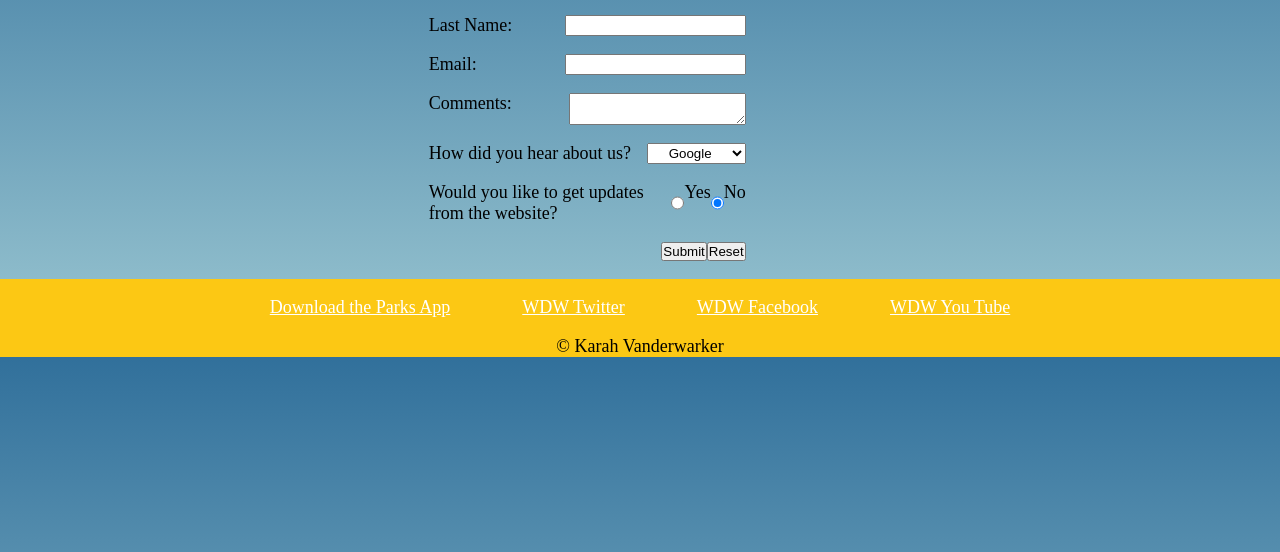
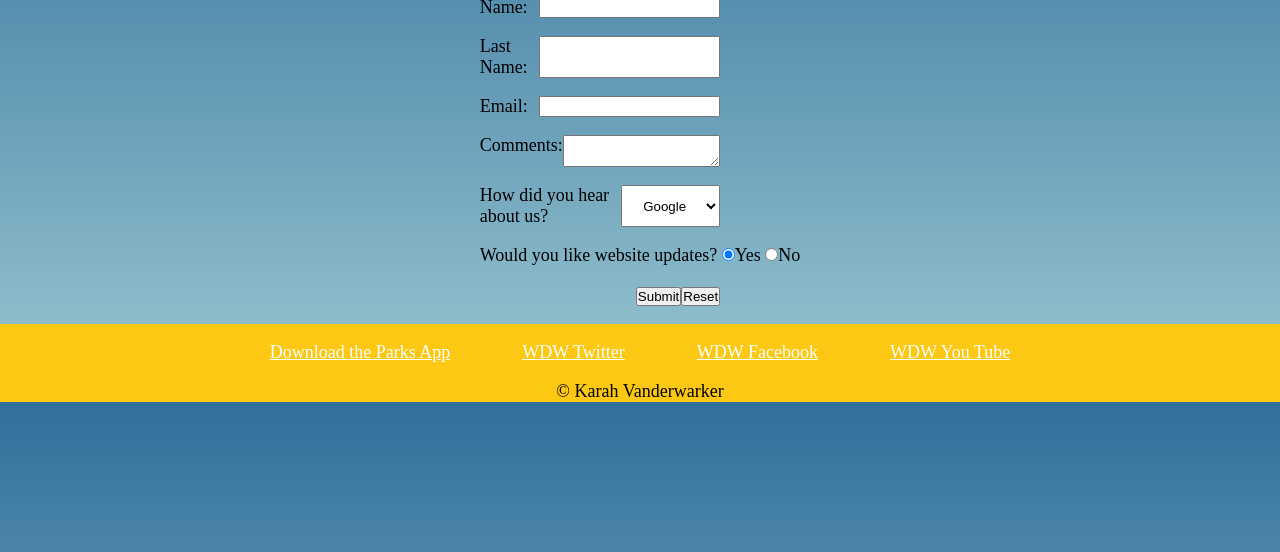
Before and after one commit to kvanderwarker4/assignment-4, a plain HTML site: page contact.html in a window 1280 px wide. Shown: the part 220-772 px from the top of the page. Drawn offline with Linux system fonts and the light colour scheme.

Commit message:
contact updates

```diff
--- a/contact.html
+++ b/contact.html
@@ -39,7 +39,7 @@
             </p>
              <p>
                 <label for="comments">Comments:</label>
-                 <textarea name="last-name" id="last-name"></textarea>
+                 <textarea name="comments" id="comments"></textarea>
             </p>
             <p>
                 <label for="how-did-you">How did you hear about us?</label>
@@ -50,12 +50,12 @@
                     <option value="Other"> Other </option>
                 </select>
             </p>
-            <p>
-                <label for="get-updates">Would you like to get updates from the website?</label>
-                <input type="radio" name="get-updates" value=yes checked="true"> Yes
-                <br>
-                <input type="radio" name="get-updates" value=no checked="true"> No
-            </p>
+            <div class="radio-buttons">
+                <label for="updates">Would you like website updates?</label>
+                <input type="radio" name="updates" value="Yes" checked>Yes
+                <input type="radio" name="updates" value="No">No
+            </div>
+            <br>
             <p>
                 <label></label>
                 <input class="form-button" type="submit" value="Submit">
--- a/css/styles.css
+++ b/css/styles.css
@@ -203,7 +203,7 @@ form p {
 
 form label {
     flex:1;
-    justify-content: center;
+    justify-content:center;
 }
 
 form input select{
```
